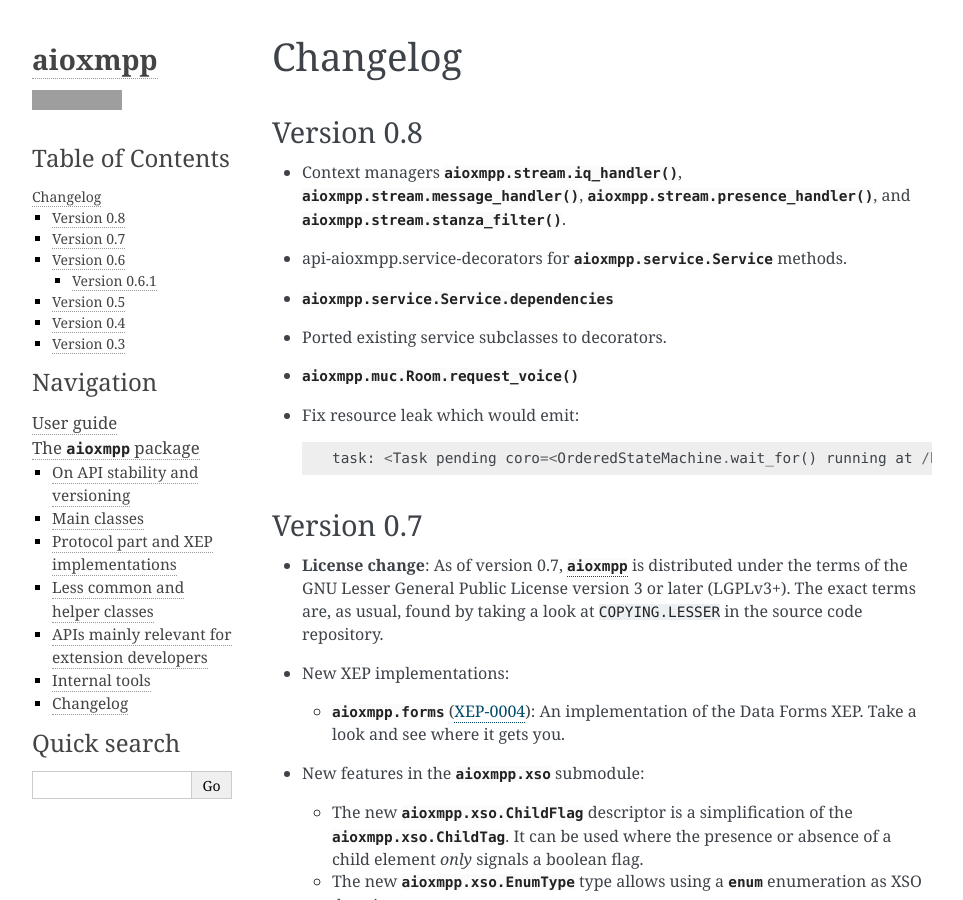
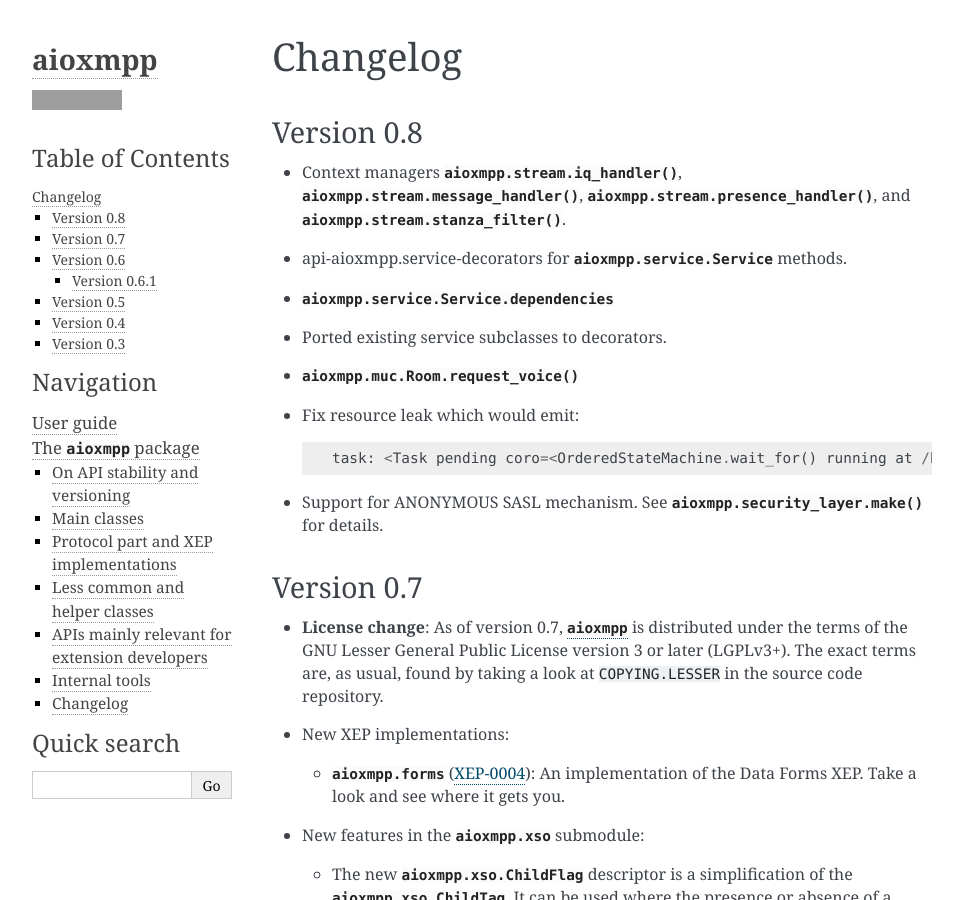
Before and after one commit to horazont/aioxmpp, a Sphinx documentation site: the page built from docs/api/changelog.rst, in a window 1280 px wide and 900 px high. Shown: the whole window, without its empty margins (148-1111 px from the left). Built offline with Sphinx 7.4.7, drawn with Linux system fonts in a browser that asks for light colours; grey boxes are pictures that could not be loaded.

Commit message:
Changelog entry for ANONYMOUS feature

```diff
--- a/docs/api/changelog.rst
+++ b/docs/api/changelog.rst
@@ -23,6 +23,9 @@ Version 0.8
 * Fix resource leak which would emit::
 
     task: <Task pending coro=<OrderedStateMachine.wait_for() running at /home/horazont/Projects/python/aioxmpp/aioxmpp/statemachine.py:170> wait_for=<Future pending cb=[Task._wakeup()]> cb=[XMLStream._stream_starts_closing()]>
+
+* Support for ANONYMOUS SASL mechanism. See :meth:`aioxmpp.security_layer.make`
+  for details.
 
 
 .. _api-changelog-0.7:
```
